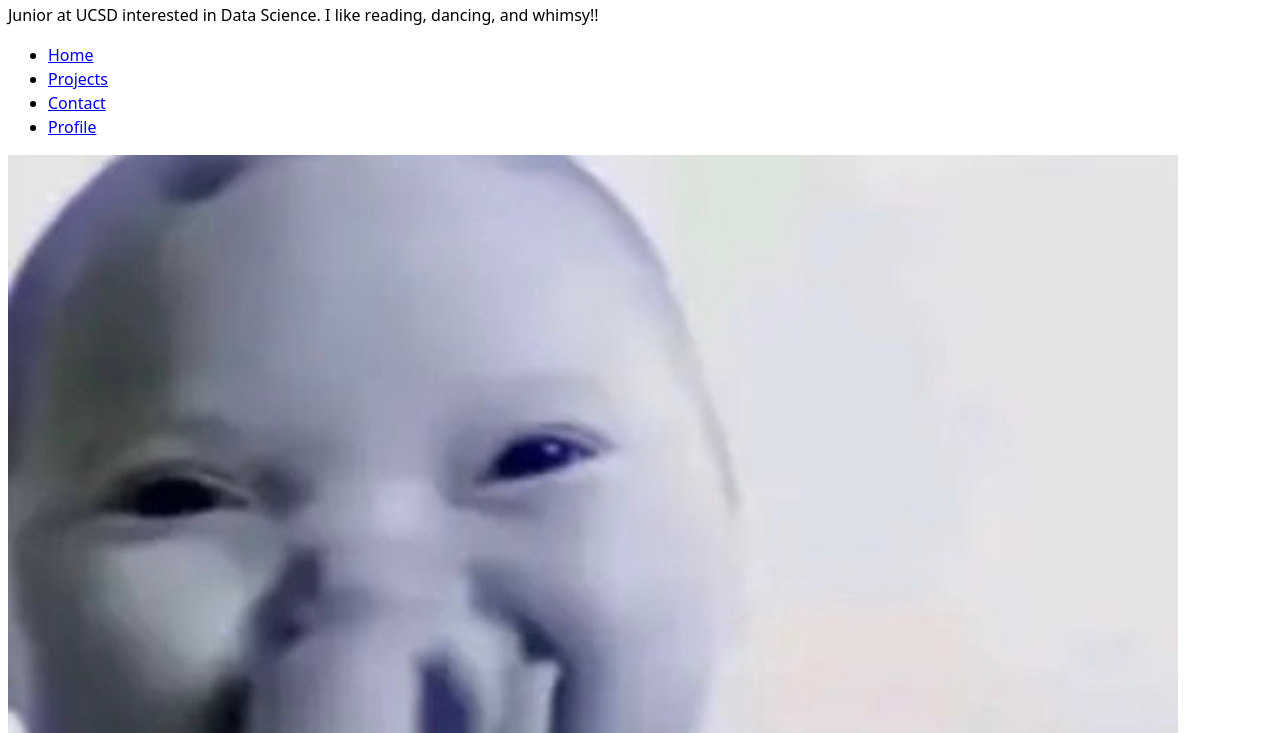
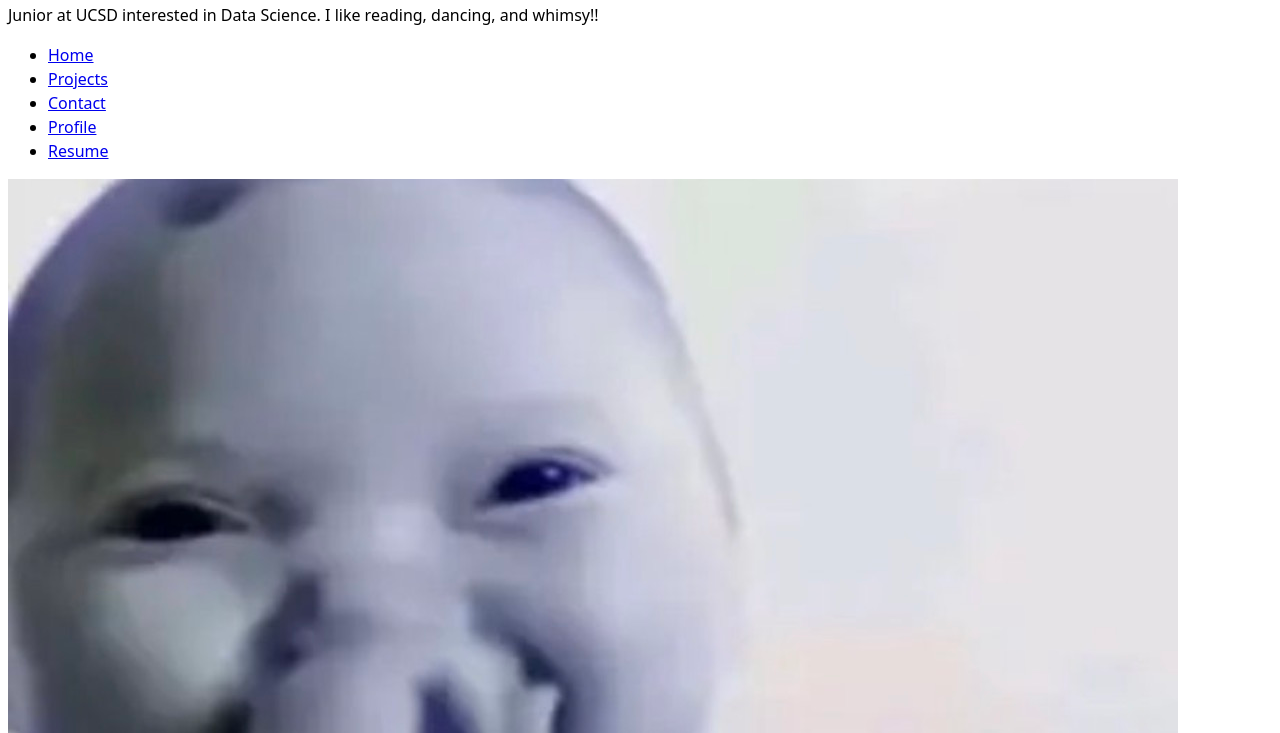
Before and after one commit to nithyanair1234/portfolio, a plain HTML site: page index.html in a window 1280 px wide. Shown: the part 88-821 px from the top of the page. Drawn offline with Linux system fonts and the light colour scheme.

Commit message:
add resume

```diff
--- a/index.html
+++ b/index.html
@@ -15,6 +15,7 @@
             <li><a href = "https://nithyanair1234.github.io/portfolio/projects">Projects</a></li>
             <li><a href = "https://nithyanair1234.github.io/portfolio/contact">Contact</a></li>
             <li><a href="https://github.com/nithyanair1234" target="_blank" rel="noopener noreferrer">Profile</a></li>
+            <li><a href = "https://nithyanair1234.github.io/portfolio/resume">Resume</a></li>
         </ul>
     </nav>
     <img src ="images/IMG_8347.jpg" alt="coughing baby">
```
